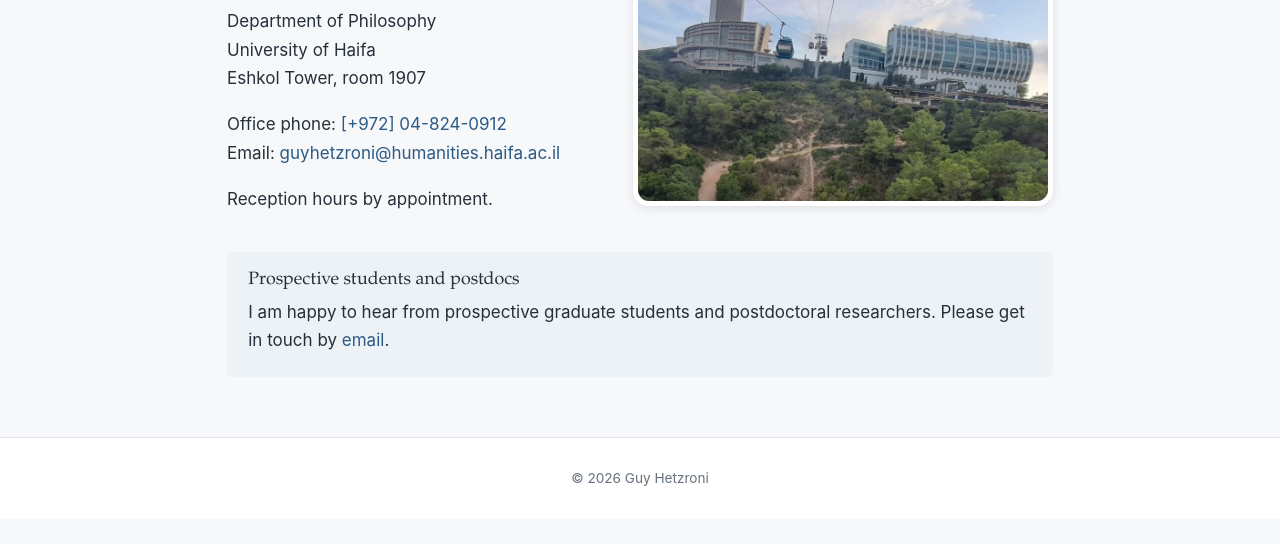
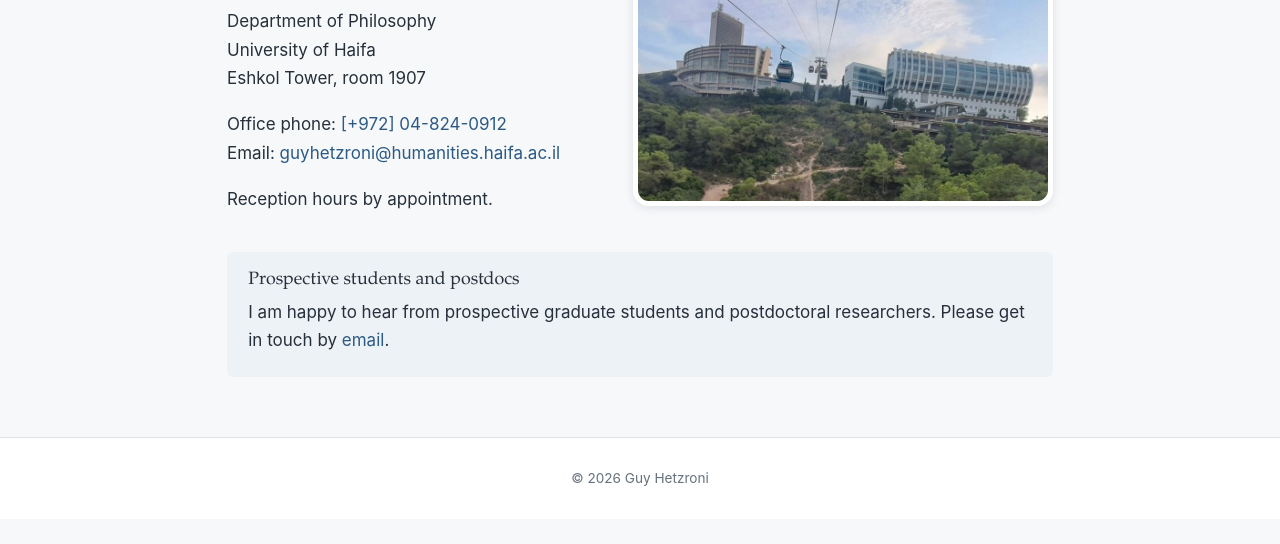
Before and after one commit to guyguyhtz/guyguyhtz.github.io, a plain HTML site: page contact.html in a window 1280 px wide. Shown: the part 256-800 px from the top of the page. Drawn offline with Linux system fonts and the light colour scheme.

Commit message:
Add files via upload

```diff
--- a/css/style.css
+++ b/css/style.css
@@ -206,7 +206,7 @@ h3 { font-size: 1.15rem; margin: 2rem 0 0.6rem; }
   width: 100%;
   height: calc(100% - 1.05rem);
   object-fit: cover;
-  object-position: center 35%;
+  object-position: center top;   /* keep the sky above the tower; trim the slope below */
   border-radius: 16px;
   border: 5px solid var(--surface);
   box-shadow: 0 2px 10px rgba(30, 50, 70, 0.12);
```
